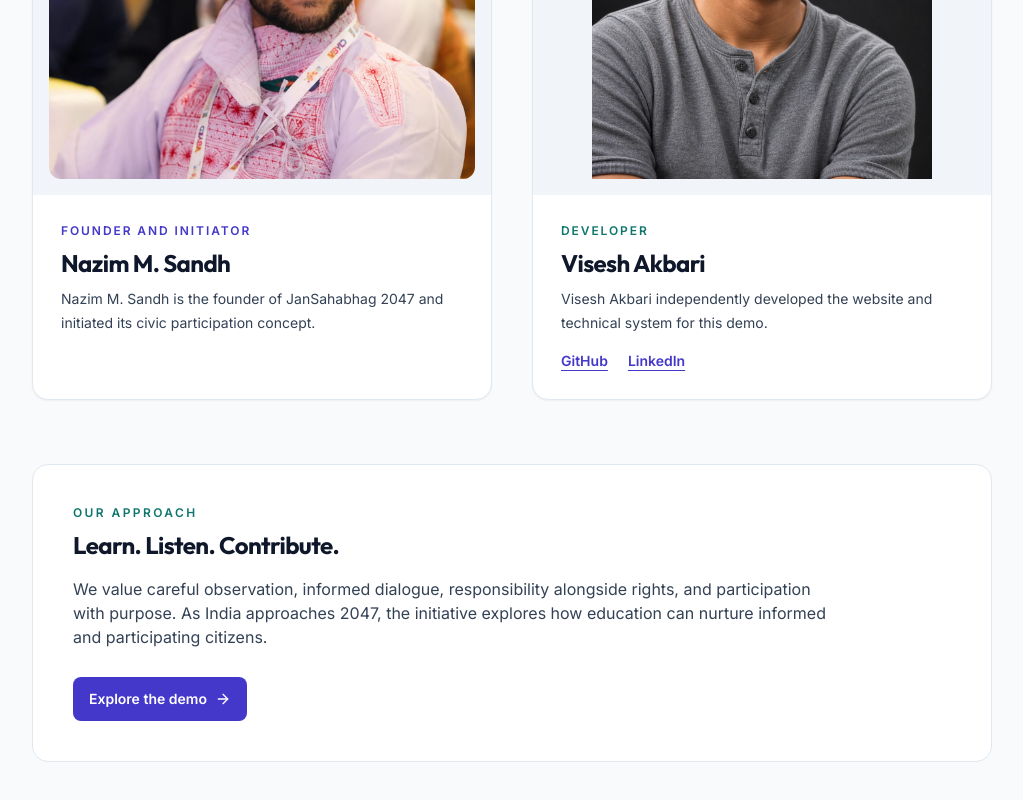
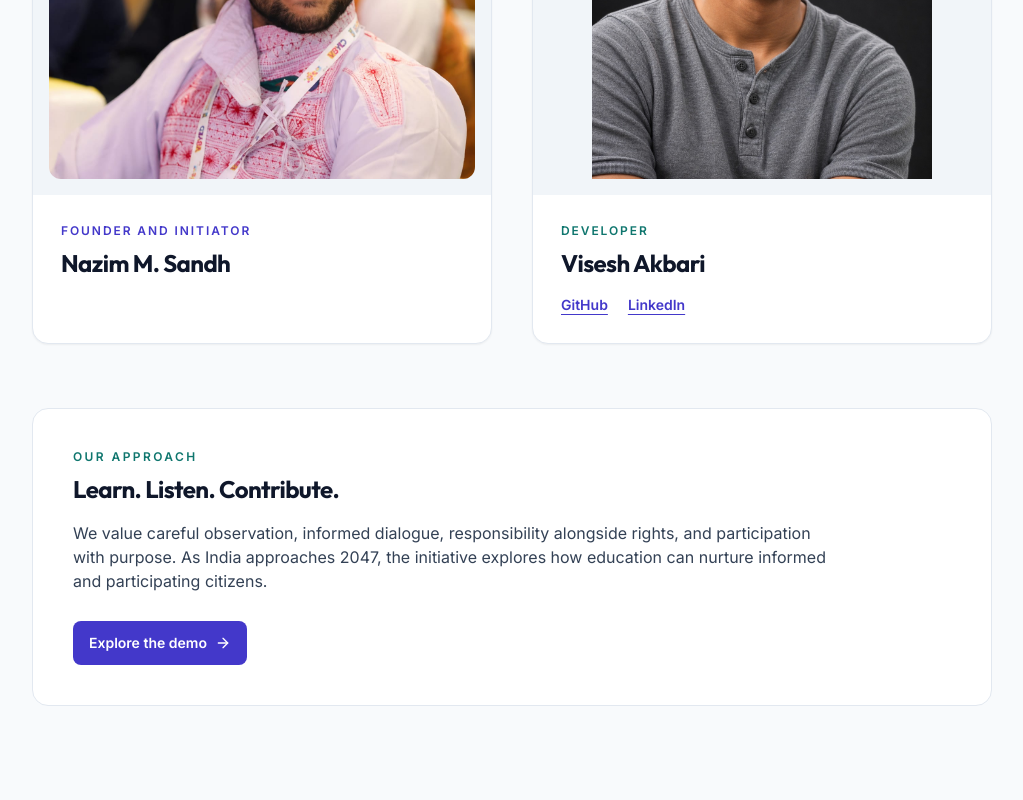
Before and after one commit to Laluboom/jansahabhag-2047-demo, a React (Vite) app: page /about in a window 1280 px wide. Shown: the part 1171-1971 px from the top of the page, without its empty margins (256-1279 px from the left). Built offline with nearby package versions, Linux system fonts and the light colour scheme.

Commit message:
Keep About profiles to names and roles

```diff
--- a/src/features/about/AboutPage.tsx
+++ b/src/features/about/AboutPage.tsx
@@ -57,9 +57,6 @@ export const AboutPage: React.FC = () => (
           <div className="space-y-2 p-6 sm:p-7">
             <p className="text-xs font-semibold uppercase tracking-[0.16em] text-civic-indigo-700">Founder and Initiator</p>
             <h3 className="font-heading text-2xl font-bold text-slate-900">Nazim M. Sandh</h3>
-            <p className="text-sm leading-6 text-slate-700">
-              Nazim M. Sandh is the founder of JanSahabhag 2047 and initiated its civic participation concept.
-            </p>
           </div>
         </article>
 
@@ -76,9 +73,6 @@ export const AboutPage: React.FC = () => (
           <div className="space-y-2 p-6 sm:p-7">
             <p className="text-xs font-semibold uppercase tracking-[0.16em] text-civic-teal-700">Developer</p>
             <h3 className="font-heading text-2xl font-bold text-slate-900">Visesh Akbari</h3>
-            <p className="text-sm leading-6 text-slate-700">
-              Visesh Akbari independently developed the website and technical system for this demo.
-            </p>
             <div className="flex flex-wrap gap-x-5 gap-y-2 pt-2 text-sm font-semibold">
               <a href="https://github.com/laluboom" target="_blank" rel="noopener noreferrer" className="text-civic-indigo-700 underline underline-offset-4 hover:text-civic-indigo-900 focus-visible:outline-none focus-visible:ring-2 focus-visible:ring-civic-indigo-500">
                 GitHub
```
Also changed, not shown: 2 other files (tests, documents, lock files or other folders).
